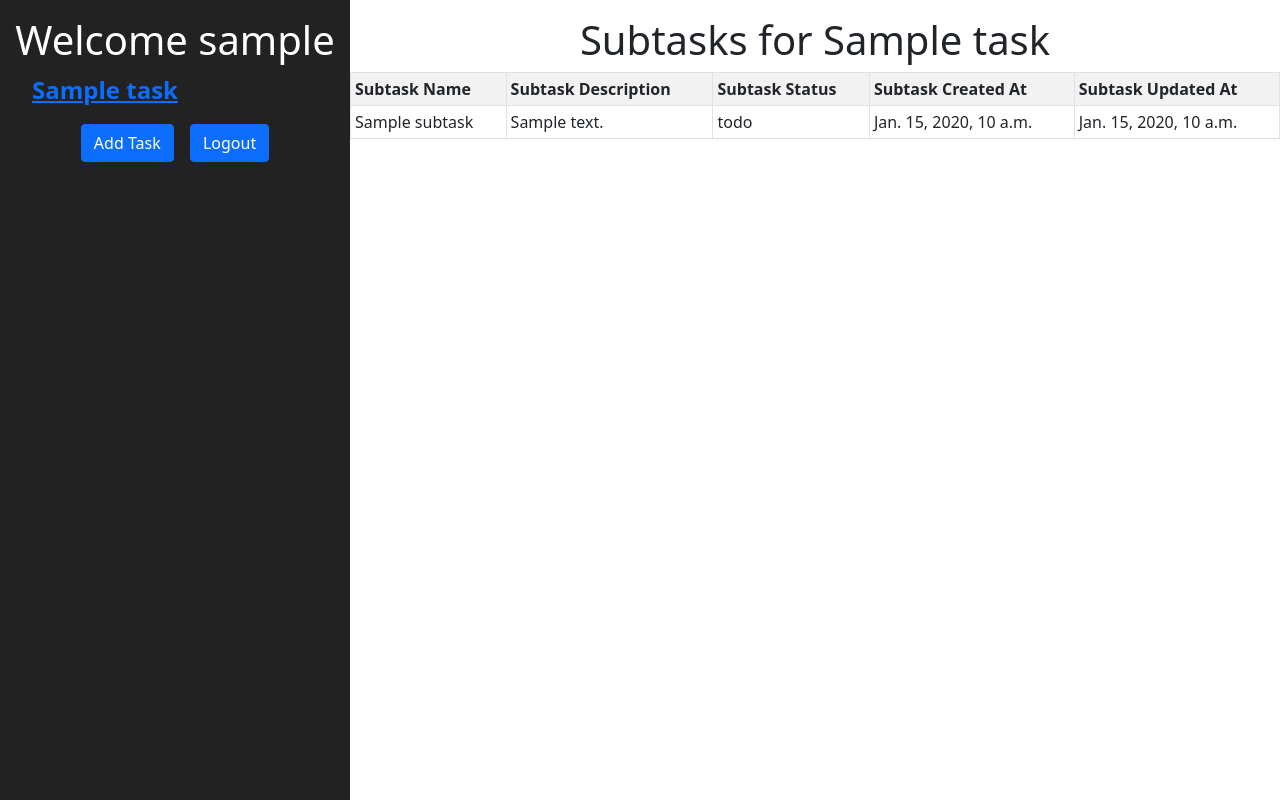
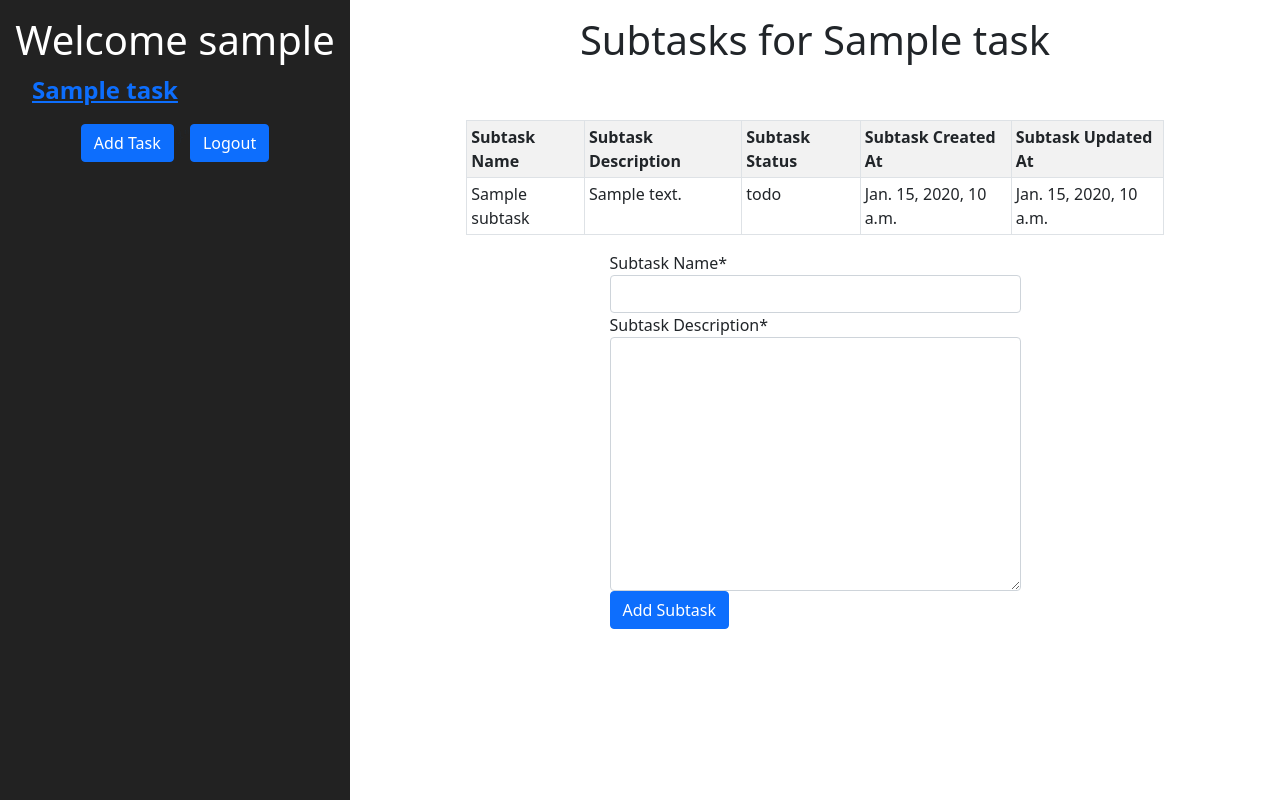
Before and after one commit to Ao-Baid/taskmanagement, a Django app: a page that uses taskmanage/templates/task.html in a window 1280 px wide. Run offline with Django 4.2, Linux system fonts and the light colour scheme; a user stored in the database is signed in; tables that the repository leaves empty hold one stand-in row (values such as "Sample post"); some libraries are stand-ins or nearby versions.

Commit message:
Add subtasks to task

```diff
--- a/taskmanage/forms.py
+++ b/taskmanage/forms.py
@@ -90,3 +90,33 @@ class TaskForm(forms.ModelForm):
         self.helper = FormHelper()
         self.helper.form_method = 'post'
         self.helper.add_input(Submit('submit', 'Submit'))
+
+
+class SubTaskForm(forms.ModelForm):
+
+    subtask_name = forms.CharField(label='Subtask Name', max_length=100, widget=forms.TextInput(attrs={'class': 'form-control'}))
+    subtask_description = forms.CharField(label='Subtask Description', max_length=100, widget=forms.Textarea(attrs={'class': 'form-control'}))
+
+    class Meta:
+        model = SubTask
+        fields = ('subtask_name', 'subtask_description')
+        widgets = {
+            'subtask_name': forms.TextInput(attrs={'class': 'form-control'}),
+            'subtask_description': forms.Textarea(attrs={'class': 'form-control'}),
+        }
+
+    def __init__(self, *args, **kwargs):
+        super(SubTaskForm, self).__init__(*args, **kwargs)
+        self.helper = FormHelper()
+        self.helper.form_method = 'post'
+        self.helper.add_input(Submit('submit', 'Submit'))
+
+    #the task name is in the url after task/ therefore, the task name is passed to the form to allow the subtask to be saved to the correct task
+    def save(self, task_name):
+        subtask_name = self.cleaned_data.get('subtask_name')
+        subtask_description = self.cleaned_data.get('subtask_description')
+        if subtask_name and subtask_description:
+            task = Task.objects.get(task_name=task_name)
+            subtask = SubTask.objects.create(subtask_name=subtask_name, subtask_description=subtask_description, task=task)
+            subtask.save()
+        return super(SubTaskForm, self).save()
--- a/taskmanage/templates/base_generic.html
+++ b/taskmanage/templates/base_generic.html
@@ -4,10 +4,10 @@
   {% block title %}<title>Local Library</title>{% endblock %}
   <meta charset="utf-8">
   <meta name="viewport" content="width=device-width, initial-scale=1">
-  <link href="https://cdn.jsdelivr.net/npm/bootstrap@5.1.3/dist/css/bootstrap.min.css" rel="stylesheet" integrity="sha384-1BmE4kWBq78iYhFldvKuhfTAU6auU8tT94WrHftjDbrCEXSU1oBoqyl2QvZ6jIW3" crossorigin="anonymous">
   <!-- Add additional CSS in static file -->
   {% load static %}
   <link rel="stylesheet" type="text/css" href="{% static 'styles.css' %}">
+  <link rel="stylesheet" type="text/css" href="{% static 'css/bootstrap.css' %}">
 
 
 </head>
--- a/taskmanage/templates/register.html
+++ b/taskmanage/templates/register.html
@@ -18,4 +18,4 @@
             <a href="{% url 'login' %}" class="btn btn-primary mx-auto d-block mt-3">Login</a>
         </form>
     </div>
-</body>
+</body>``
--- a/taskmanage/templates/task.html
+++ b/taskmanage/templates/task.html
@@ -1,15 +1,17 @@
 {% extends "base_generic.html" %}
-
+{%load crispy_forms_tags%}
 
 
 
 <body>
 
 {%block content%}
-    <div class="d-flex align-items-center flex-column ">
+    <div class="d-flex justify-content-center">
         <h1 class="pt-3">Subtasks for {{task_name}}</h1>
-        {% for subtask in subtasks %}
-        <table class="table table-bordered table-striped table-hover table-sm table-condensed pt-3">
+    </div>
+    <div class="d-flex justify-content-center">
+        <div class="d-flex align-items-center pt-5 w-75">
+            <table class="table table-bordered table-striped table-hover table-sm table-condensed pt-3 table-fixed">
                 <tr class="border">
                     <th>Subtask Name</th>
                     <th>Subtask Description</th>
@@ -17,6 +19,7 @@
                     <th>Subtask Created At</th>
                     <th>Subtask Updated At</th>
                 </tr>
+                {% for subtask in subtasks %}
                 <tr class="border">
                     <td>{{ subtask.subtask_name }}</td>
                     <td>{{ subtask.subtask_description }}</td>
@@ -24,8 +27,16 @@
                     <td>{{ subtask.subtask_created_at }}</td>
                     <td>{{ subtask.subtask_updated_at }}</td>
                 </tr>
+                {% endfor %}
             </table>
-        {% endfor %}
+        </div>
+    </div>
+    <div class="d-flex justify-content-center">
+        <form method="post">
+            {% csrf_token %}
+            {{ form|crispy }}
+            <button type="submit" class="btn btn-primary">Add Subtask</button>
+        </form>
     </div>
 {%endblock%}
 </body>
--- a/taskmanage/views.py
+++ b/taskmanage/views.py
@@ -1,6 +1,6 @@
 from django.shortcuts import render
 from .models import Task, SubTask
-from .forms import LoginForm, RegisterForm
+from .forms import LoginForm, RegisterForm, TaskForm, SubTaskForm
 from django.contrib.auth.forms import UserCreationForm
 from django.contrib.auth.decorators import login_required
 from django.contrib.auth import logout, authenticate, login
@@ -41,7 +41,14 @@ def loginPage(request):
 def task_view(request, task_name):
     tasks = Task.objects.filter(user_id=request.user)
     subtasks = SubTask.objects.filter(task__task_name=task_name)
-    context = {'subtasks': subtasks , 'tasks': tasks, 'task_name': task_name}
+    form = SubTaskForm()
+    #if form is valud, save the subtask to the database and refresh the page
+    if request.method == 'POST':
+        form = SubTaskForm(request.POST)
+        if form.is_valid():
+            form.save(task_name=task_name)
+            return redirect('task', task_name=task_name)
+    context = {'subtasks': subtasks , 'tasks': tasks, 'task_name': task_name , 'form': form}
     return render(request, 'task.html', context)
 
 
```
Lines whose indentation alone changed are shown as unchanged.
